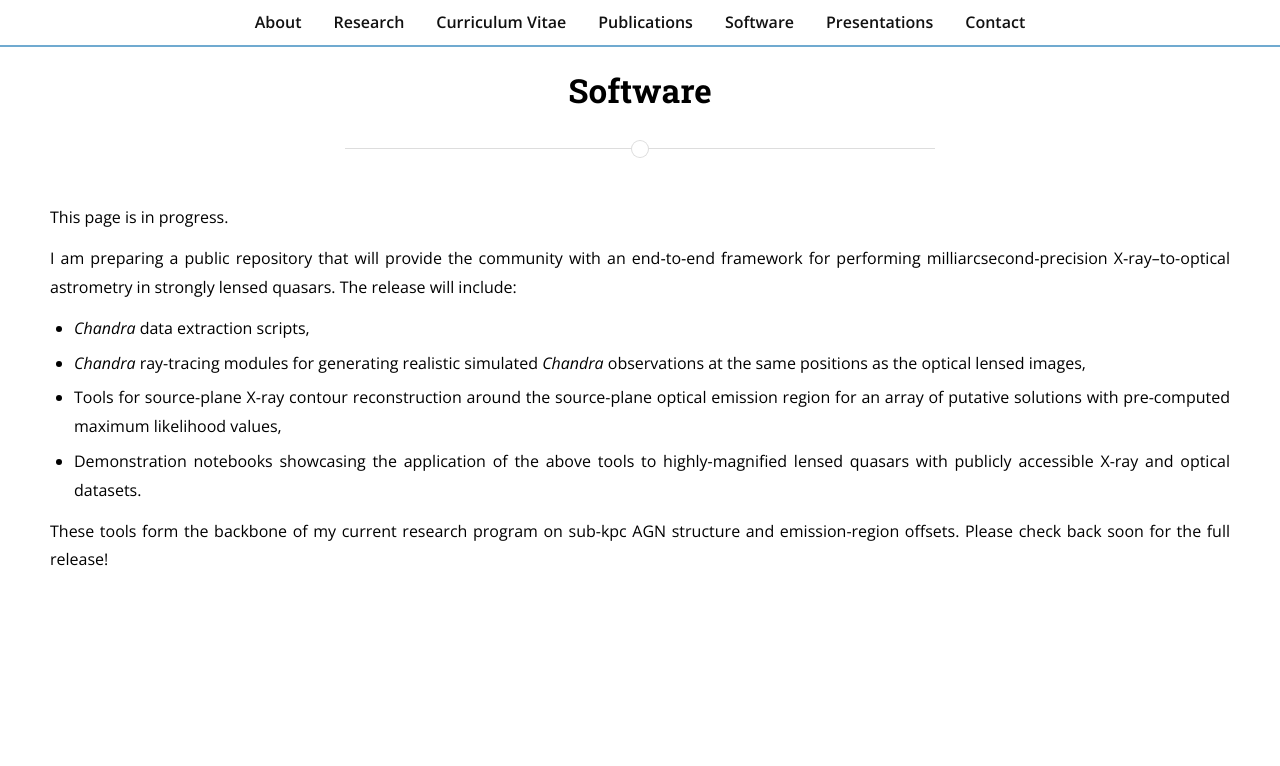
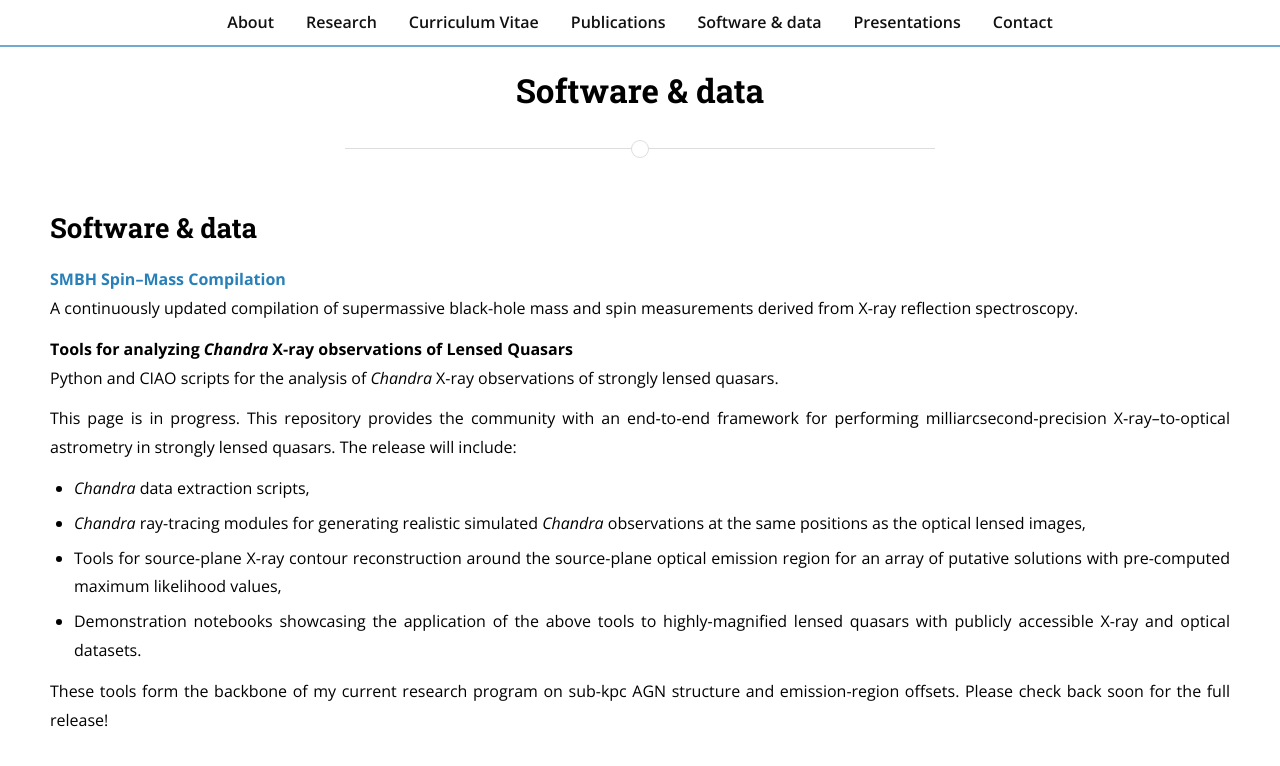
Before and after one commit to jsiskreynes-astro/jsiskreynes-astro.github.io, a Jekyll site: the page built from software+data.md, in a window 1280 px wide. Shown: the top 766 px of the page. Built offline with Jekyll 4.4.1, drawn with Linux system fonts in a browser that asks for light colours; nearby versions of some CDN libraries.

Commit message:
Update and rename software.md to software+data.md

```diff
--- a/software.md
+++ b/software+data.md
@@ -1,14 +1,21 @@
 ---
 layout: page
-title: Software
-permalink: /software/
+title: Software & data
+permalink: /software+data/
 main_nav: true
 nav_order: 4
 ---
 
-This page is in progress.
+## Software & data
 
-I am preparing a public repository that will provide the community with an end‑to‑end framework for performing milliarcsecond‑precision X‑ray–to-optical astrometry in strongly lensed quasars. The release will include:
+**[SMBH Spin–Mass Compilation](https://github.com/joanna-pk/xray-reflection-spin-repository/tree/main)**
+A continuously updated compilation of supermassive black-hole mass and
+spin measurements derived from X-ray reflection spectroscopy.
+
+**Tools for analyzing _Chandra_ X-ray observations of Lensed Quasars**
+Python and CIAO scripts for the analysis of _Chandra_ X-ray observations of strongly lensed quasars.
+
+This page is in progress. This repository provides the community with an end‑to‑end framework for performing milliarcsecond‑precision X‑ray–to-optical astrometry in strongly lensed quasars. The release will include:
 
 - _Chandra_ data extraction scripts,
 -  _Chandra_ ray-tracing modules for generating realistic simulated _Chandra_ observations at the same positions as the optical lensed images,
```
